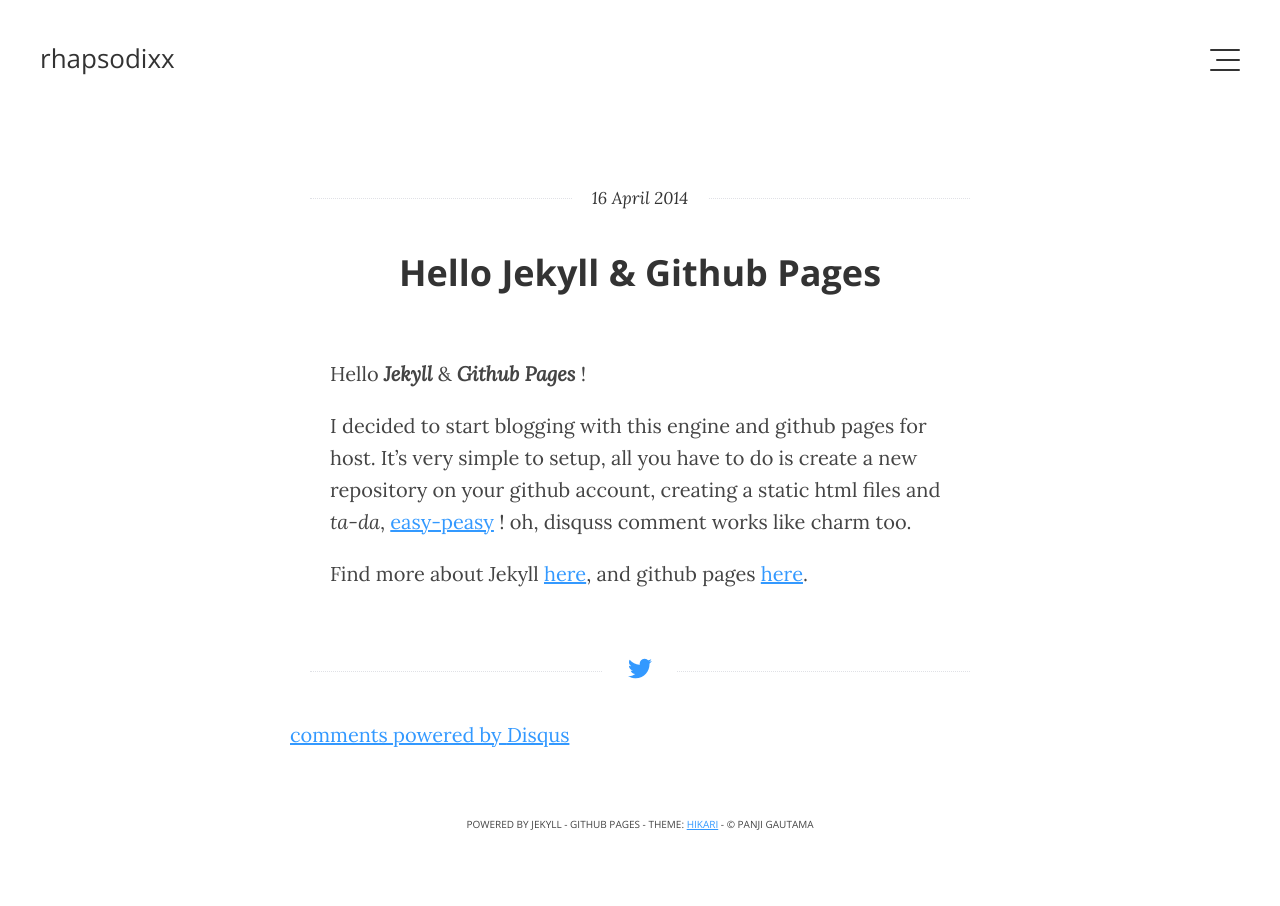
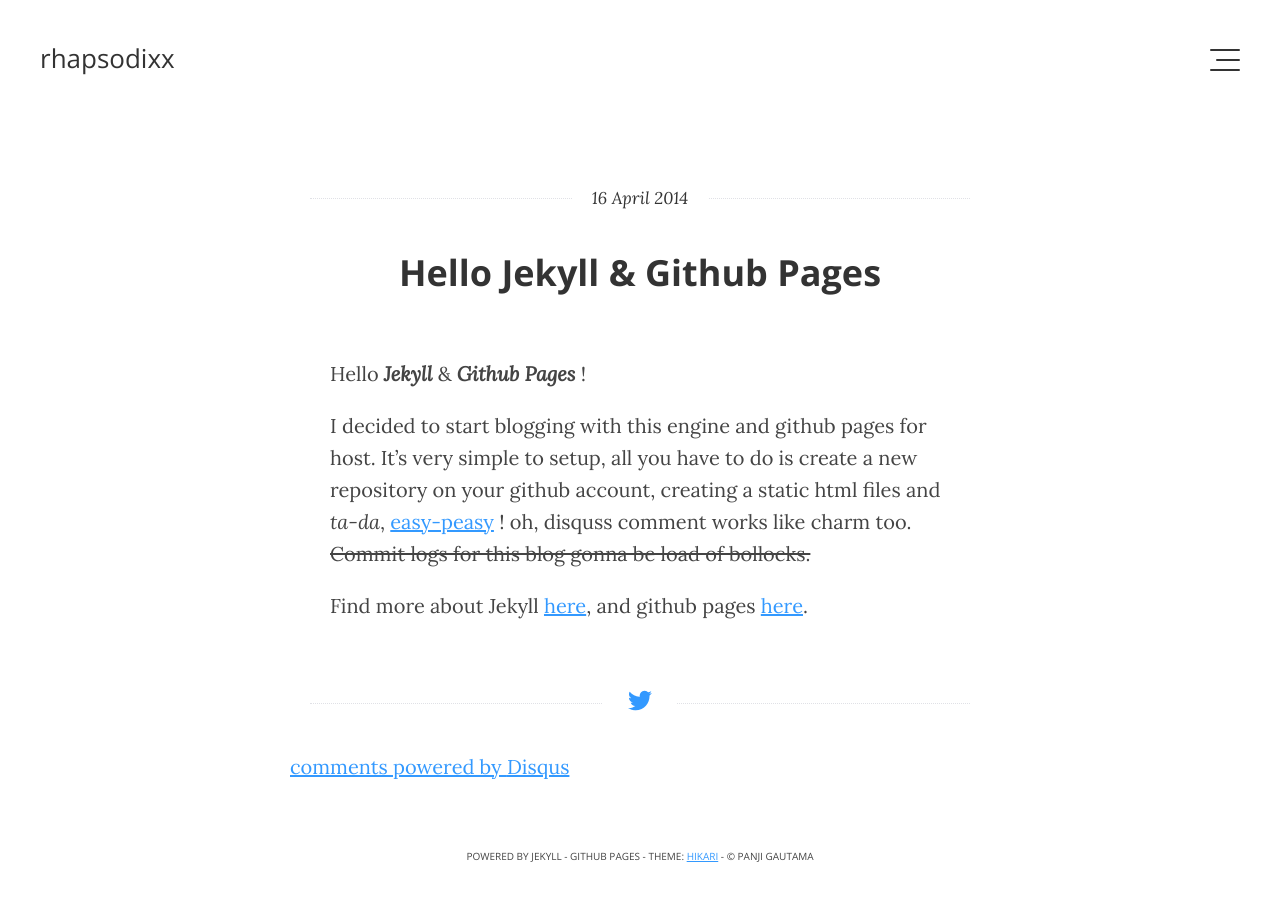
Before and after one commit to panjigautama/panjigautama.github.io, a Jekyll site: the page built from _posts/2014-04-16-hello-jekyll.markdown, in a window 1280 px wide. Built offline with Jekyll 4.4.1, drawn with Linux system fonts in a browser that asks for light colours; Markdown is read by kramdown in place of the engine named in the settings; comment, search, counter and statistics services are not loaded.

```diff
--- a/_layouts/default.html
+++ b/_layouts/default.html
@@ -27,7 +27,7 @@
       </div>
       <div id="bio">
           <h1>Hi, I'm {{ site.author }}.</h1>
-          <p>Let there be a blog. Find my codes in my <a href="https://github.com/panjigautama">Github</a>. Sometimes i mumble on <a href="https://twitter.com/panji_g">Twitter</a>. Keep in touch anytime on my <a href="mailto:panjigautama@gmail.com">email</a> </p>
+          <p>Let there be a blog. Find my codes on my <a href="https://github.com/panjigautama">Github</a>. Sometimes i mumble on <a href="https://twitter.com/panji_g">Twitter</a>.</p>
       </div>
     </div>
 
--- a/_posts/2014-04-16-hello-jekyll.markdown
+++ b/_posts/2014-04-16-hello-jekyll.markdown
@@ -7,6 +7,6 @@ date:   2014-04-16 17:00:00
 
 Hello ***Jekyll*** & ***Github Pages*** !
 
-I decided to start blogging with this engine and github pages for host. It's very simple to setup, all you have to do is create a new repository on your github account, creating a static html files and *ta-da*, [easy-peasy](http://www.geteasypeasy.com/) ! oh, disquss comment works like charm too.
+I decided to start blogging with this engine and github pages for host. It's very simple to setup, all you have to do is create a new repository on your github account, creating a static html files and *ta-da*, [easy-peasy](http://www.geteasypeasy.com/) ! oh, disquss comment works like charm too. ~~Commit logs for this blog gonna be load of bollocks.~~
 
 Find more about Jekyll [here](http://jekyllrb.com/), and github pages [here](https://pages.github.com/).
```
